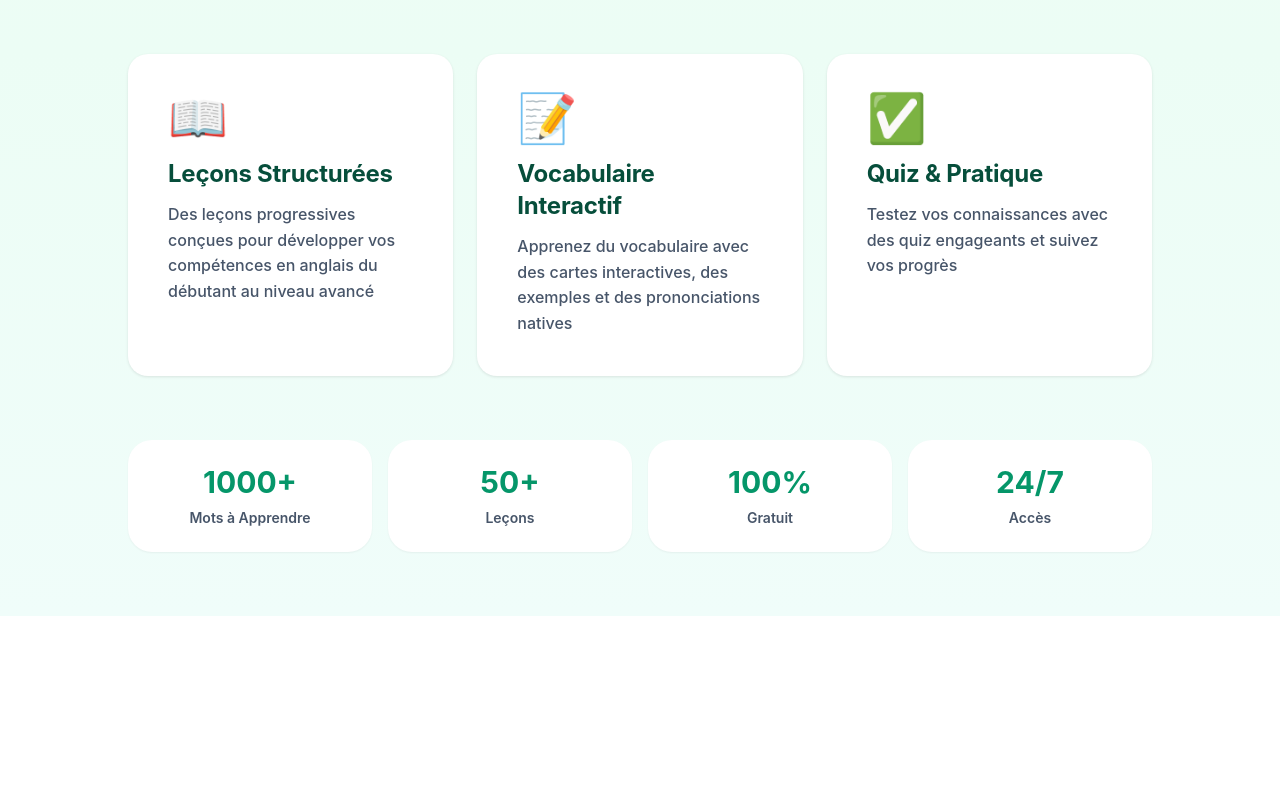
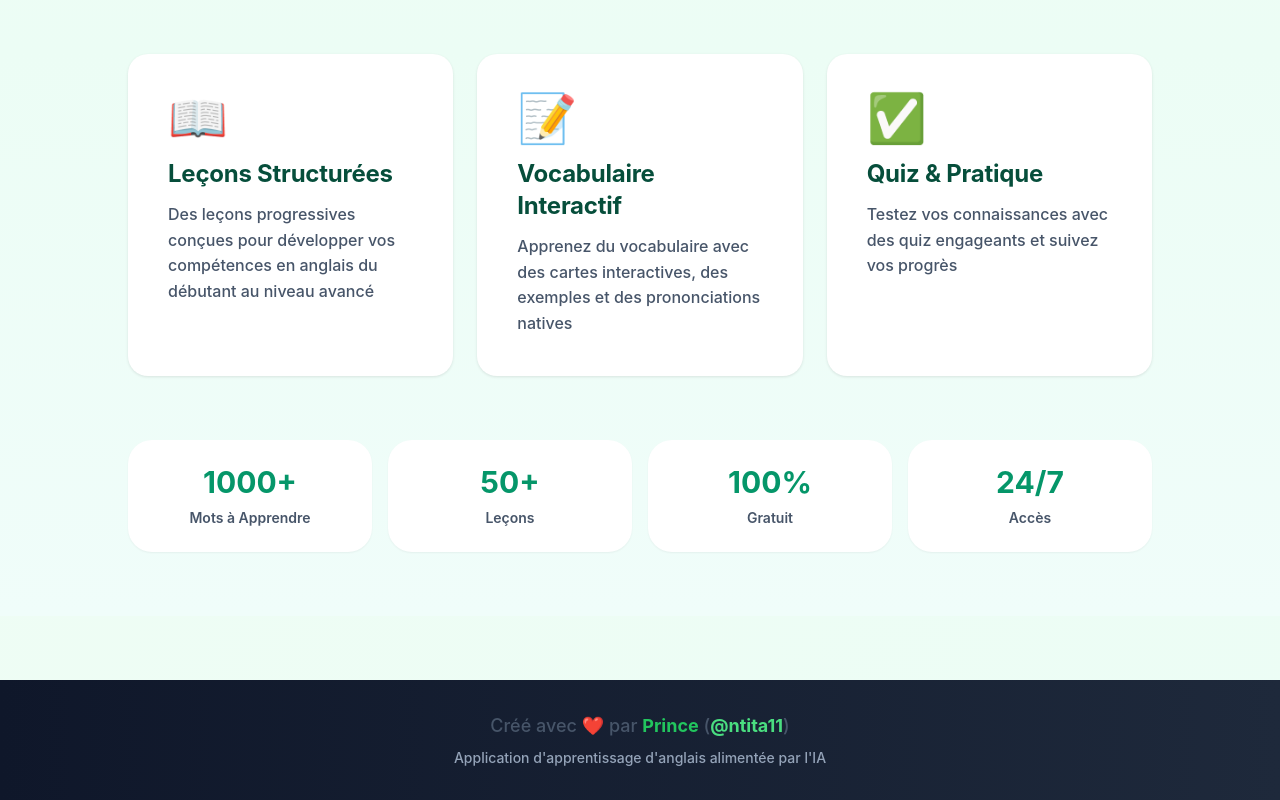
Before and after one commit to nganduntita1/english-teacher-app, a Next.js app: page / in a window 1280 px wide. Shown: the part 590-1390 px from the top of the page. Before the commit the page ends 1206 px from the top, so only its background shows below. Built offline with nearby package versions, Linux system fonts and the light colour scheme; no server answers.

Commit message:
Update footer: add Prince name in green with Instagram link

```diff
--- a/src/app/layout.tsx
+++ b/src/app/layout.tsx
@@ -19,6 +19,27 @@ export default function RootLayout({
         <AuthProvider>
           <Navbar />
           {children}
+          <footer className="bg-gradient-to-r from-slate-900 to-slate-800 text-white py-8 mt-16">
+            <div className="max-w-7xl mx-auto px-4 sm:px-6 lg:px-8 text-center">
+              <p className="text-lg font-medium mb-2">
+                Créé avec ❤️ par{' '}
+                <span className="text-green-500 font-bold">Prince</span>
+                {' '}(
+                <a
+                  href="https://instagram.com/ntita11"
+                  target="_blank"
+                  rel="noopener noreferrer"
+                  className="text-green-400 hover:text-green-300 font-bold transition-colors"
+                >
+                  @ntita11
+                </a>
+                )
+              </p>
+              <p className="text-sm text-slate-400">
+                Application d&apos;apprentissage d&apos;anglais alimentée par l&apos;IA
+              </p>
+            </div>
+          </footer>
         </AuthProvider>
       </body>
     </html>
```
